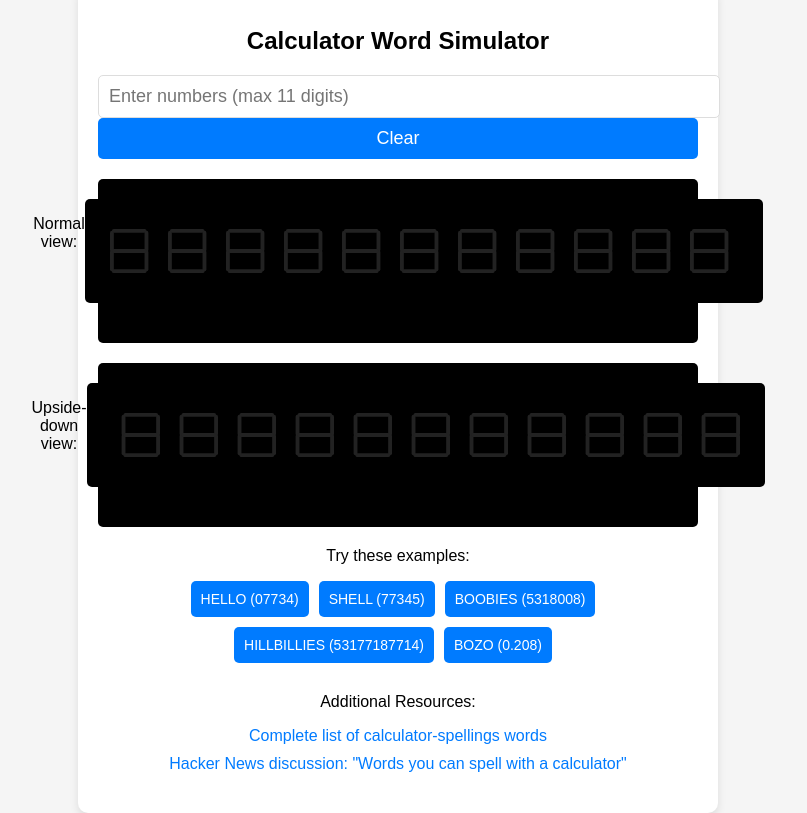
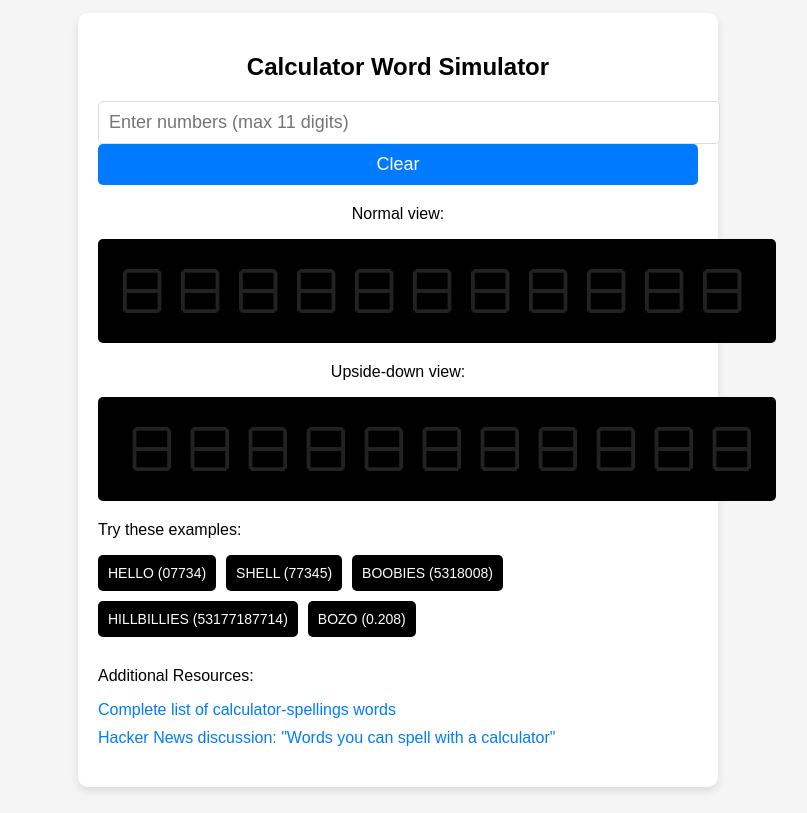
Before and after one commit to limyewjin/calculator-word-simulator, a React (Create React App) app: page / in a window 1280 px wide. Shown: the whole page, without its empty margins (242-1049 px from the left). Built offline with nearby package versions, Linux system fonts and the light colour scheme.

Commit message:
fix some formatting bugs

```diff
--- a/src/App.css
+++ b/src/App.css
@@ -1,42 +1,3 @@
-.App {
-  text-align: center;
-}
-
-.App-logo {
-  height: 40vmin;
-  pointer-events: none;
-}
-
-@media (prefers-reduced-motion: no-preference) {
-  .App-logo {
-    animation: App-logo-spin infinite 20s linear;
-  }
-}
-
-.App-header {
-  background-color: #282c34;
-  min-height: 100vh;
-  display: flex;
-  flex-direction: column;
-  align-items: center;
-  justify-content: center;
-  font-size: calc(10px + 2vmin);
-  color: white;
-}
-
-.App-link {
-  color: #61dafb;
-}
-
-@keyframes App-logo-spin {
-  from {
-    transform: rotate(0deg);
-  }
-  to {
-    transform: rotate(360deg);
-  }
-}
-
 body {
   font-family: Arial, sans-serif;
   background-color: #f5f5f5;
@@ -63,7 +24,7 @@
 }
 
 .input-container,
-.display-container,
+.display-wrapper,
 .examples-container,
 .resources-container {
   margin-bottom: 20px;
@@ -92,12 +53,18 @@
   background-color: #0056b3;
 }
 
+.display-wrapper {
+  text-align: center; /* Add this line to center align text */
+}
+
 .display-container {
   background-color: black;
   padding: 20px;
   border-radius: 5px;
   display: flex;
   justify-content: center;
+  width: fit-content; /* Add this line */
+  margin: 0 auto; /* Center the container */
 }
 
 .display-container svg {
@@ -107,7 +74,7 @@
 .examples-container button {
   padding: 10px;
   font-size: 14px;
-  background-color: #007bff;
+  background-color: black; /* Updated */
   color: white;
   border: none;
   border-radius: 5px;
@@ -117,7 +84,7 @@
 }
 
 .examples-container button:hover {
-  background-color: #0056b3;
+  background-color: #333; /* Updated */
 }
 
 .resources-container ul {
--- a/src/components/CalculatorWordSimulator.js
+++ b/src/components/CalculatorWordSimulator.js
@@ -1,7 +1,7 @@
 import React, { useState } from 'react';
 import { Input } from './ui/Input';
 import { Button } from './ui/Button';
-import '../App.css';
+import '../App.css'; // Updated import path
 
 const SevenSegmentDigit = ({ digit, hasDecimal, upsideDown = false }) => {
   const segments = {
@@ -102,11 +102,11 @@
         />
         <Button onClick={clearInput}>Clear</Button>
       </div>
-      <div className="display-container">
+      <div className="display-wrapper">
         <p className="text-sm font-semibold">Normal view:</p>
         <CalculatorDisplay value={input} />
       </div>
-      <div className="display-container">
+      <div className="display-wrapper">
         <p className="text-sm font-semibold">Upside-down view:</p>
         <CalculatorDisplay value={input} upsideDown={true} />
       </div>
```
Also changed, not shown: 1 other file (tests, documents, lock files or other folders).
